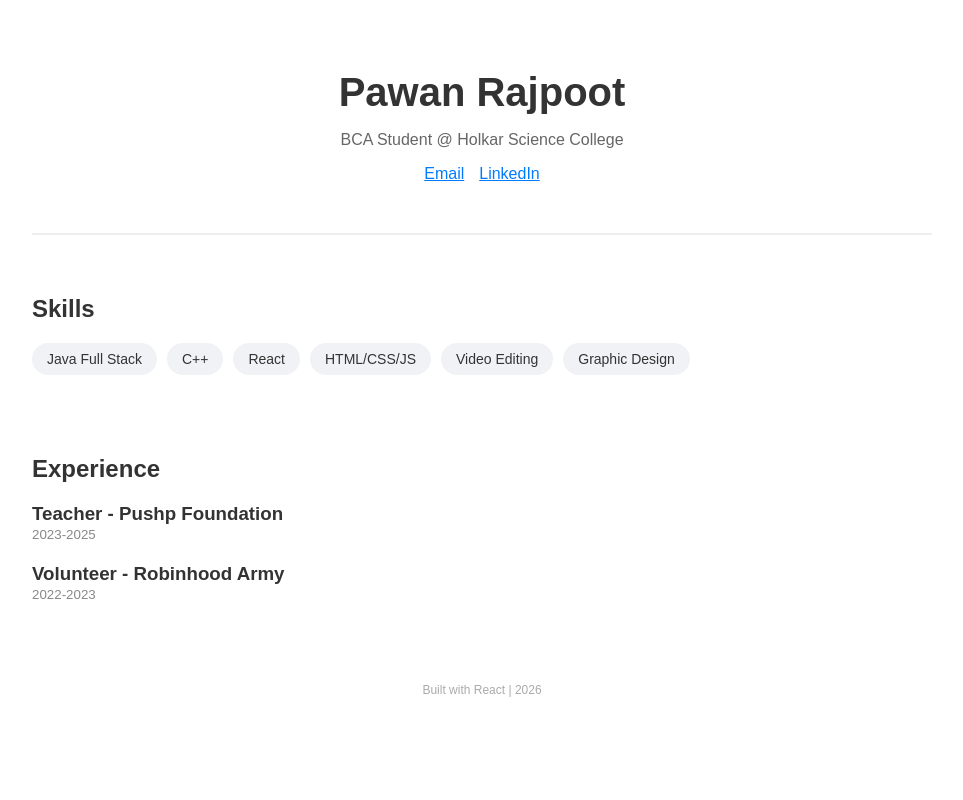
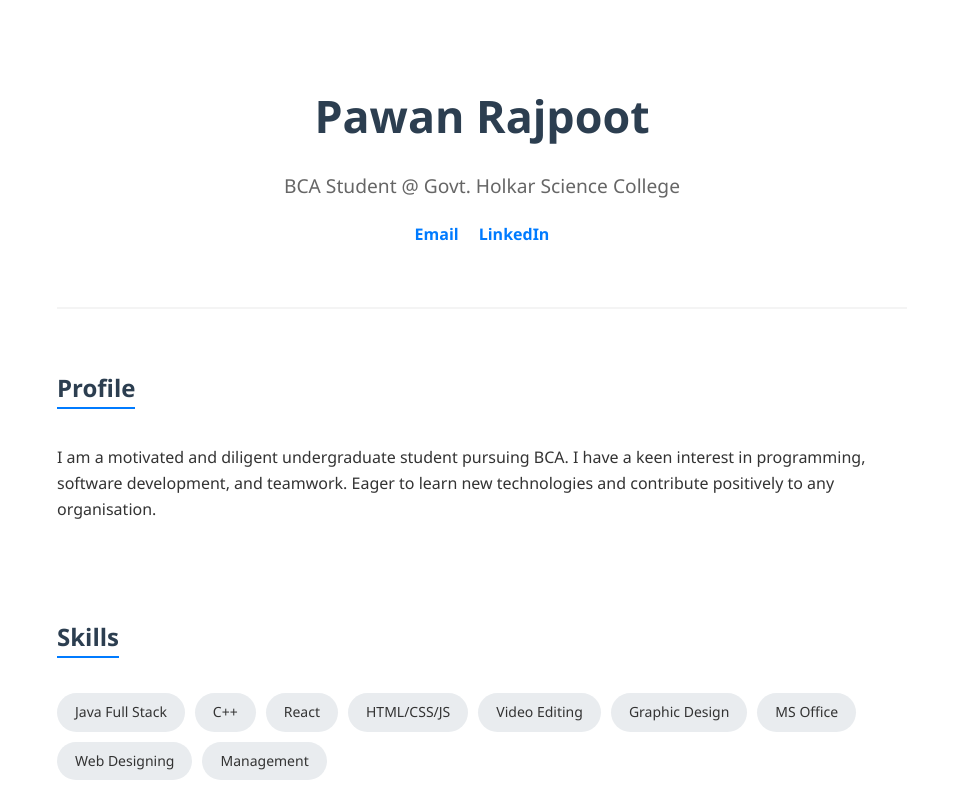
Before and after one commit to pr771434-lgtm/my-portfolio, a React (Create React App) app: page / in a window 1280 px wide. Shown: the top 800 px of the page, without its empty margins (158-1121 px from the left). Built offline with nearby package versions, Linux system fonts and the light colour scheme.

Commit message:
fixed build error

```diff
--- a/src/App.js
+++ b/src/App.js
@@ -5,47 +5,82 @@ function App() {
     name: "Pawan Rajpoot",
     location: "Indore, MP",
     email: "pr771434@gmail.com",
-    skills: ["Java Full Stack", "C++", "React", "HTML/CSS/JS", "Video Editing", "Graphic Design"],
+    skills: [
+      "Java Full Stack", "C++", "React", "HTML/CSS/JS",
+      "Video Editing", "Graphic Design", "MS Office",
+      "Web Designing", "Management"
+    ],
     experience: [
-      { role: "Teacher", org: "Pushp Foundation", year: "2023-2025" },
-      { role: "Volunteer", org: "Robinhood Army", year: "2022-2023" }
+      {
+        role: "Teacher",
+        org: "Pushp Foundation",
+        year: "2023-2025",
+        desc: "Taught basic computer and communication skills to students from diverse backgrounds."
+      },
+      {
+        role: "Volunteer",
+        org: "Robinhood Army",
+        year: "2022-2023",
+        desc: "Assisted in food distribution drives and coordinated team events."
+      }
     ]
   };
 
   return (
-    <div style={{ fontFamily: 'Arial, sans-serif', color: '#333', maxWidth: '900px', margin: 'auto', padding: '20px' }}>
-      <header style={{ textAlign: 'center', padding: '50px 0', borderBottom: '2px solid #eee' }}>
-        <h1 style={{ fontSize: '2.5rem', margin: '0' }}>{data.name}</h1>
-        <p style={{ color: '#666' }}>BCA Student @ Holkar Science College</p>
-        <div style={{ marginTop: '10px' }}>
-          <a href={`mailto:${data.email}`} style={{ marginRight: '15px', color: '#007bff' }}>Email</a>
-          <a href="https://linkedin.com/in/pawan-rajpoot-160394351/" target="_blank" style={{ color: '#007bff' }}>LinkedIn</a>
+    <div style={{ fontFamily: 'Segoe UI, Arial, sans-serif', color: '#333', maxWidth: '850px', margin: 'auto', padding: '20px', lineHeight: '1.6' }}>
+
+      {/* Header Section */}
+      <header style={{ textAlign: 'center', padding: '60px 0', borderBottom: '2px solid #f4f4f4' }}>
+        <h1 style={{ fontSize: '2.8rem', margin: '0', color: '#2c3e50' }}>{data.name}</h1>
+        <p style={{ fontSize: '1.2rem', color: '#666' }}>BCA Student @ Govt. Holkar Science College</p>
+        <div style={{ marginTop: '20px' }}>
+          <a href={`mailto:${data.email}`} style={{ marginRight: '20px', color: '#007bff', textDecoration: 'none', fontWeight: 'bold' }}>Email</a>
+
+          {/* rel="noreferrer" add kiya gaya hai Vercel error ko theek karne ke liye */}
+          <a
+            href="https://linkedin.com/in/pawan-rajpoot-160394351/"
+            target="_blank"
+            rel="noreferrer"
+            style={{ color: '#007bff', textDecoration: 'none', fontWeight: 'bold' }}
+          >
+            LinkedIn
+          </a>
         </div>
       </header>
 
+      {/* About Section */}
       <section style={{ padding: '40px 0' }}>
-        <h2>Skills</h2>
-        <div style={{ display: 'flex', wrap: 'wrap', gap: '10px' }}>
+        <h2 style={{ color: '#2c3e50', borderBottom: '2px solid #007bff', display: 'inline-block' }}>Profile</h2>
+        <p>I am a motivated and diligent undergraduate student pursuing BCA. I have a keen interest in programming, software development, and teamwork. Eager to learn new technologies and contribute positively to any organisation.</p>
+      </section>
+
+      {/* Skills Section */}
+      <section style={{ padding: '20px 0' }}>
+        <h2 style={{ color: '#2c3e50', borderBottom: '2px solid #007bff', display: 'inline-block' }}>Skills</h2>
+        <div style={{ display: 'flex', flexWrap: 'wrap', gap: '10px', marginTop: '15px' }}>
           {data.skills.map(skill => (
-            <span key={skill} style={{ background: '#f0f2f5', padding: '8px 15px', borderRadius: '20px', fontSize: '14px' }}>
+            <span key={skill} style={{ background: '#e9ecef', padding: '8px 18px', borderRadius: '50px', fontSize: '14px', fontWeight: '500' }}>
               {skill}
             </span>
           ))}
         </div>
       </section>
 
-      <section style={{ padding: '20px 0' }}>
-        <h2>Experience</h2>
+      {/* Experience Section */}
+      <section style={{ padding: '40px 0' }}>
+        <h2 style={{ color: '#2c3e50', borderBottom: '2px solid #007bff', display: 'inline-block' }}>Work Experience</h2>
         {data.experience.map((exp, index) => (
-          <div key={index} style={{ marginBottom: '20px' }}>
-            <h3 style={{ margin: '0' }}>{exp.role} - {exp.org}</h3>
-            <small style={{ color: '#888' }}>{exp.year}</small>
+          <div key={index} style={{ marginBottom: '25px', marginTop: '15px' }}>
+            <h3 style={{ margin: '0', color: '#34495e' }}>{exp.role} — {exp.org}</h3>
+            <small style={{ color: '#95a5a6', fontWeight: 'bold' }}>{exp.year}</small>
+            <p style={{ margin: '5px 0' }}>{exp.desc}</p>
           </div>
         ))}
       </section>
 
-      <footer style={{ textAlign: 'center', padding: '40px', fontSize: '12px', color: '#aaa' }}>
-        Built with React | 2026
+      {/* Footer */}
+      <footer style={{ textAlign: 'center', padding: '60px 0', fontSize: '14px', color: '#bdc3c7', borderTop: '1px solid #f4f4f4' }}>
+        Built with React | {new Date().getFullYear()} Pawan Rajpoot
       </footer>
     </div>
   );
```
